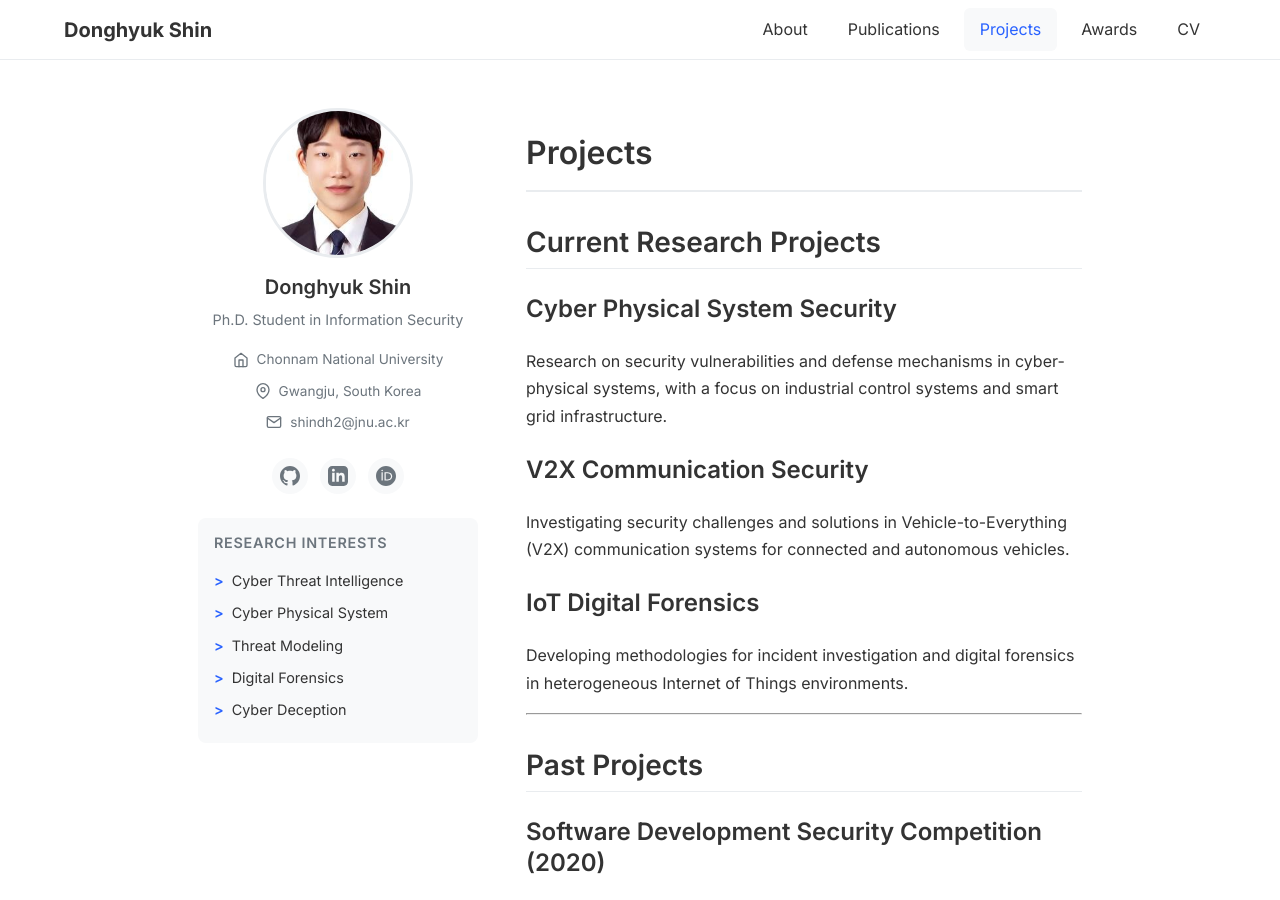
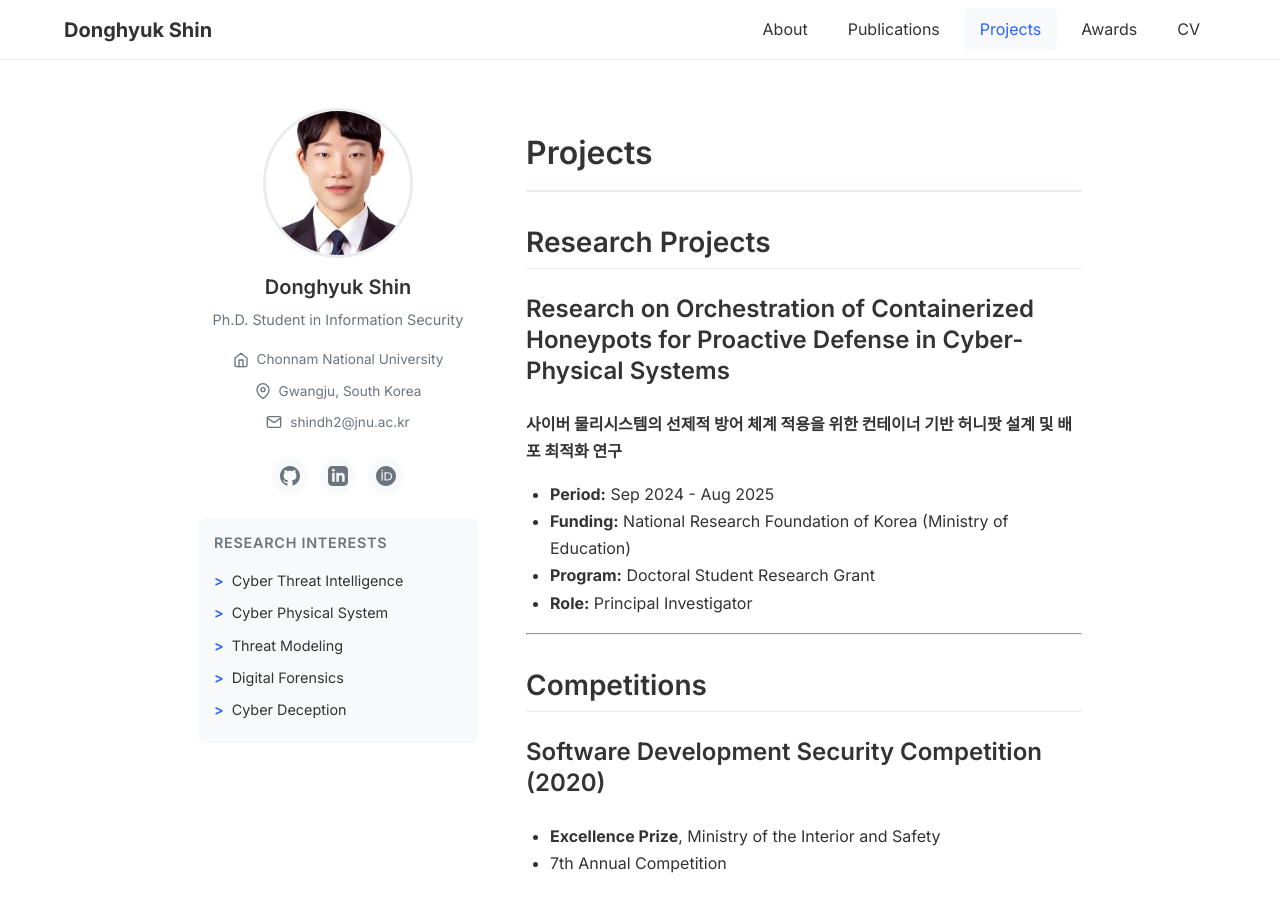
Before and after one commit to soledo/soledo.github.io, a Jekyll site: the page built from _pages/projects.md, in a window 1280 px wide and 900 px high. Built offline with Jekyll 4.4.1, drawn with Linux system fonts in a browser that asks for light colours; some of the changed text lies outside the part shown.

Commit message:
Reorganize projects page with research projects and competitions

```diff
--- a/_pages/projects.md
+++ b/_pages/projects.md
@@ -5,30 +5,27 @@ layout: single
 author_profile: true
 ---
 
-## Current Research Projects
+## Research Projects
 
-### Cyber Physical System Security
-Research on security vulnerabilities and defense mechanisms in cyber-physical systems, with a focus on industrial control systems and smart grid infrastructure.
+### Research on Orchestration of Containerized Honeypots for Proactive Defense in Cyber-Physical Systems
+**사이버 물리시스템의 선제적 방어 체계 적용을 위한 컨테이너 기반 허니팟 설계 및 배포 최적화 연구**
 
-### V2X Communication Security
-Investigating security challenges and solutions in Vehicle-to-Everything (V2X) communication systems for connected and autonomous vehicles.
-
-### IoT Digital Forensics
-Developing methodologies for incident investigation and digital forensics in heterogeneous Internet of Things environments.
+- **Period:** Sep 2024 - Aug 2025
+- **Funding:** National Research Foundation of Korea (Ministry of Education)
+- **Program:** Doctoral Student Research Grant
+- **Role:** Principal Investigator
 
 ---
 
-## Past Projects
+## Competitions
 
 ### Software Development Security Competition (2020)
-- Excellence Prize, Ministry of the Interior and Safety
-- Developed secure software solutions addressing real-world security challenges
+- **Excellence Prize**, Ministry of the Interior and Safety
+- 7th Annual Competition
 
 ### Energy ICT Hacking Competition (2020)
-- 2nd Place in General Department
-- Korea Institute of Information Security and Cryptology
-- Focused on energy sector cybersecurity challenges
+- **2nd Place**, General Department
+- Korea Electric Power Corporation (KEPCO)
 
----
-
-*More project details will be added soon.*
+### KEPCO KDN New Deal Innovation Hackathon (2020)
+- **Encouragement Prize**
```
